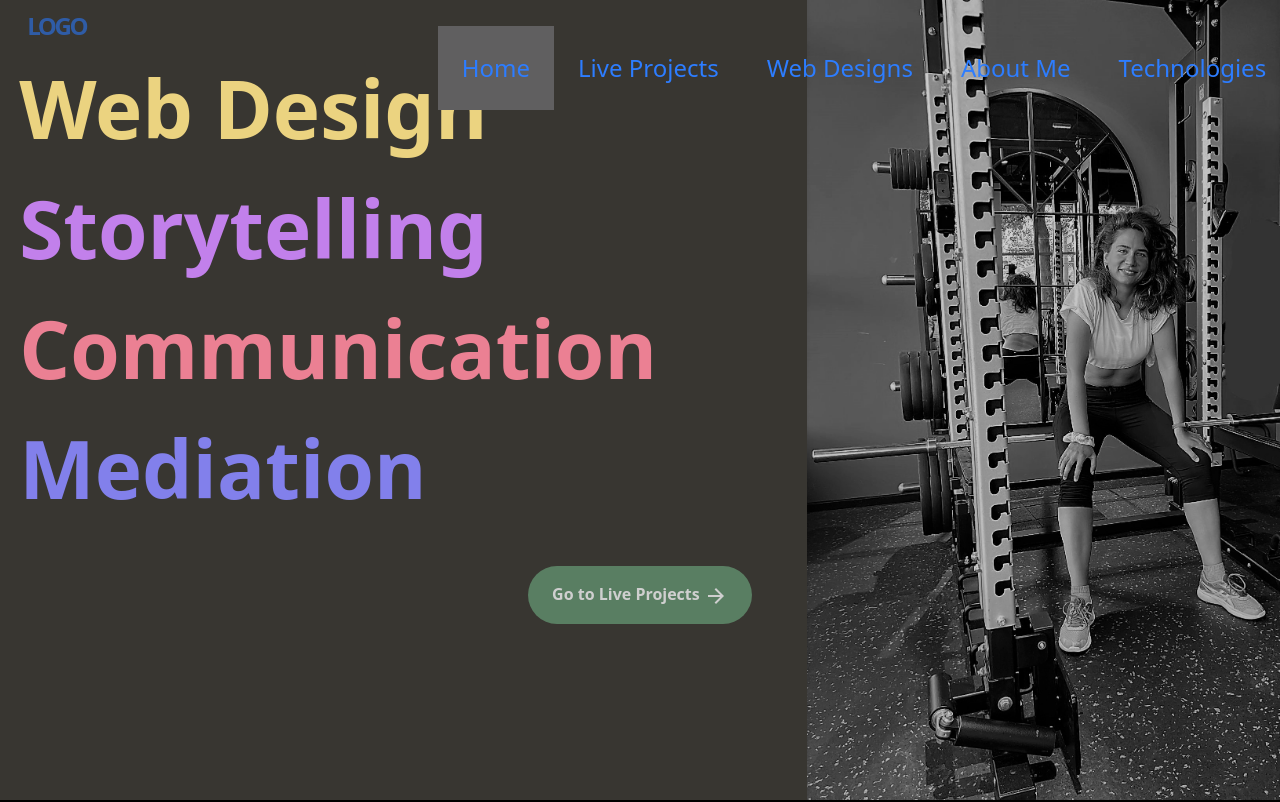
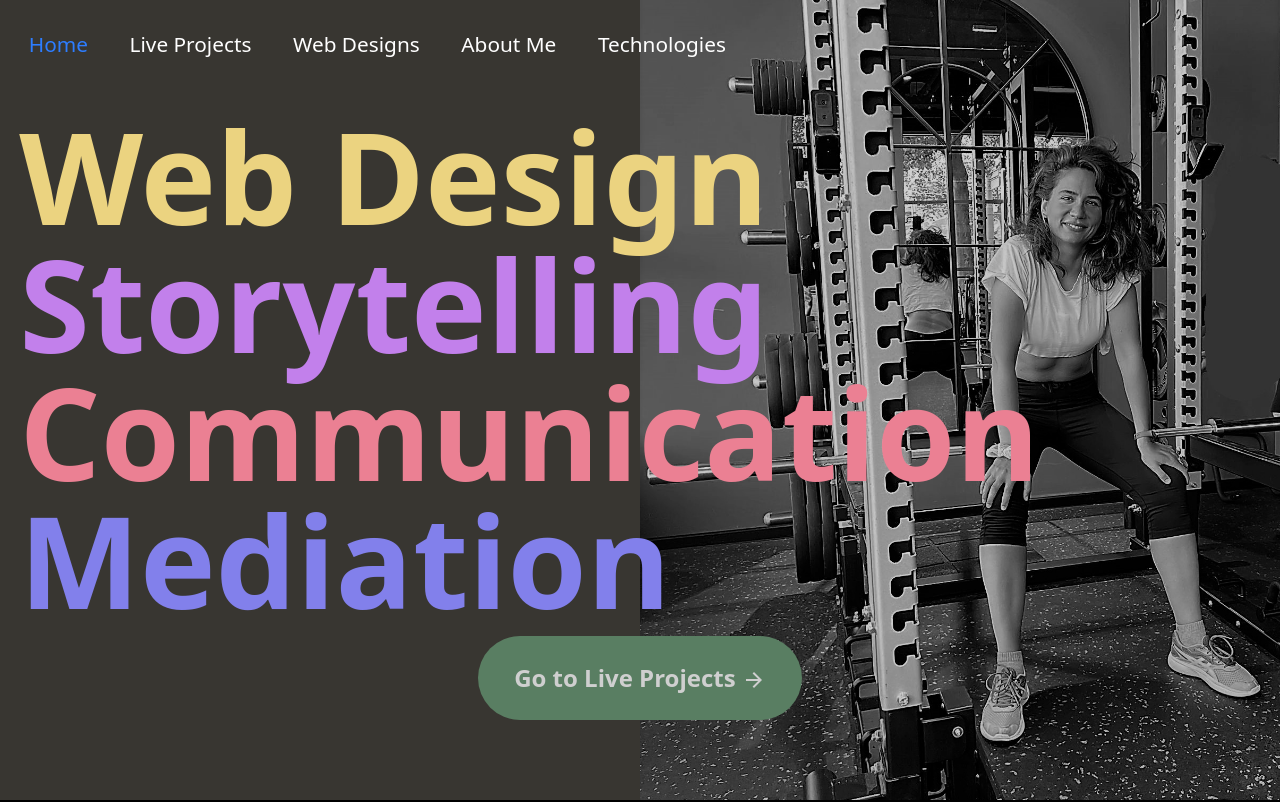
Before and after one commit to vildanguenay/portfolio3, a React (Create React App) app: page / in a window 1280 px wide. Shown: the top 802 px of the page. Built offline with nearby package versions, Linux system fonts and the light colour scheme.

Commit message:
styling desktop

```diff
--- a/src/App.css
+++ b/src/App.css
@@ -255,7 +255,6 @@ header {
   font-size: 3.5em;
   line-height: 1;
   color: #ebd380;
-  margin-bottom: 1em;
 }
 
 .carouselItem {
@@ -401,7 +400,6 @@ header {
 
 #about .card {
   background-color: #383631;
-  max-height: 130vh;
 }
 
 #about .card-text {
@@ -493,30 +491,25 @@ header {
     width: 40%;
   }
 
-  #home {
-    background-position: right;
-    background-size: contain;
-  }
-
-  .homeTxt {
-    width: 100%;
-    bottom: 16em;
-    background: unset;
-  }
-
   .homeTxt ul li {
     font-size: 5em;
     font-weight: 700;
   }
 
-  .btnContainer {
-    bottom: 11em;
-  }
-
   .projectsCon {
     width: 80%;
     margin: 0 auto;
-    height: 85vh;
+  }
+
+  #about .card {
+    height: auto;
+    width: 80%;
+    margin: auto;
+    box-shadow: 7px 0px 15px 0px #3b3a3a;
+  }
+
+  #about .active {
+    background: none;
   }
 }
 
@@ -527,6 +520,25 @@ header {
     display: none;
   }
 
+  #home {
+    height: 100vh;
+    background-position: right;
+    background-size: 50%;
+  }
+
+  .homeTxt {
+    background: none;
+  }
+
+  .homeTxt ul li {
+    line-height: 1em;
+    font-size: 8em;
+  }
+
+  .homeBtn {
+    font-size: 1.5em;
+  }
+
   nav {
     visibility: unset;
     background: none;
@@ -534,6 +546,8 @@ header {
     height: auto;
     opacity: 1;
     transform: translateX(0);
+    float: left;
+    width: auto;
   }
 
   nav ul {
@@ -542,20 +556,49 @@ header {
     width: auto;
     float: right;
     margin: 0;
+    position: unset;
+    height: auto;
   }
 
   nav ul li a {
-    color: #2d7dff;
+    color: white;
     padding: 1em;
     display: block;
+    font-size: 1.3em;
+  }
+
+  nav ul li .active {
+    color: #2d7dff;
+    background: none;
   }
 
   nav ul li a:hover {
     background: none;
-    color: red;
+    color: rgba(238, 232, 232, 0.308);
   }
 
   .logo {
     margin-left: 0.8em;
   }
+
+  #about .card {
+    width: 65%;
+  }
+
+  #about .nav-tabs {
+    width: 65%;
+    align-self: center;
+  }
+
+  #designs .react-multi-carousel-list {
+    width: 65%;
+    margin-left: auto;
+    margin-right: auto;
+  }
+
+  #technologies {
+    width: 70%;
+    margin-left: auto;
+    margin-right: auto;
+  }
 }
--- a/src/components/Designs.js
+++ b/src/components/Designs.js
@@ -19,7 +19,7 @@ export const Designs = () => {
       items: 1,
     },
     tablet: {
-      breakpoint: { max: 1024, min: 464 },
+      breakpoint: { max: 1024, min: 500 },
       items: 1,
     },
     mobile: {
--- a/src/components/Header.js
+++ b/src/components/Header.js
@@ -23,7 +23,7 @@ export const Header = () => {
 
   return (
     <header className={scrolled ? 'scrolled' : ''}>
-      <p className="logo">Logo</p>
+      {/* <p className="logo">Logo</p> */}
       <FiMenu
         size={30}
         className="menu-btn"
--- a/src/components/Technologies.js
+++ b/src/components/Technologies.js
@@ -21,10 +21,10 @@ export const Technologies = () => {
     },
     desktop: {
       breakpoint: { max: 3000, min: 1024 },
-      items: 4,
+      items: 3,
     },
     tablet: {
-      breakpoint: { max: 1024, min: 464 },
+      breakpoint: { max: 1024, min: 500 },
       items: 2,
     },
     mobile: {
```
